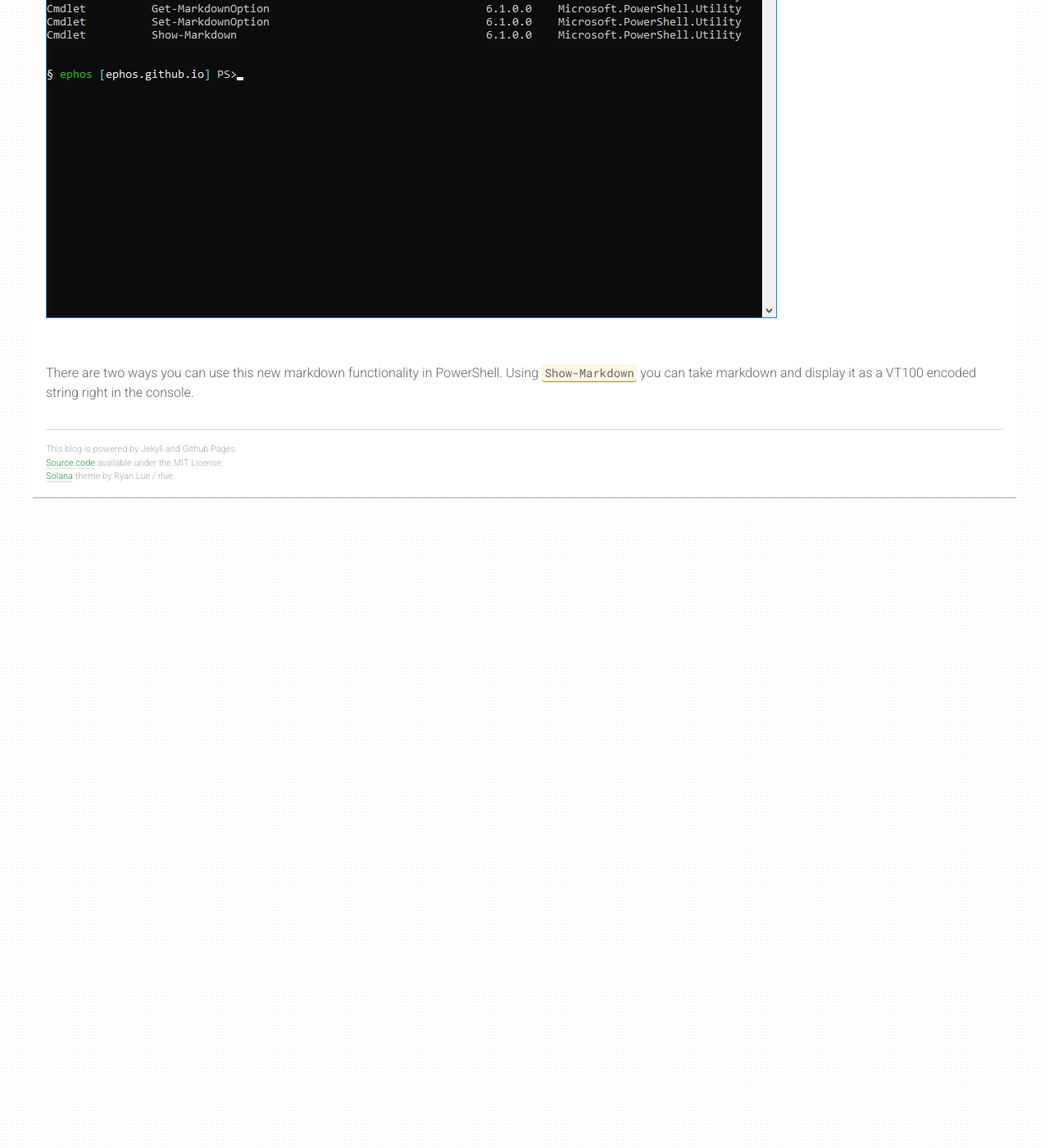
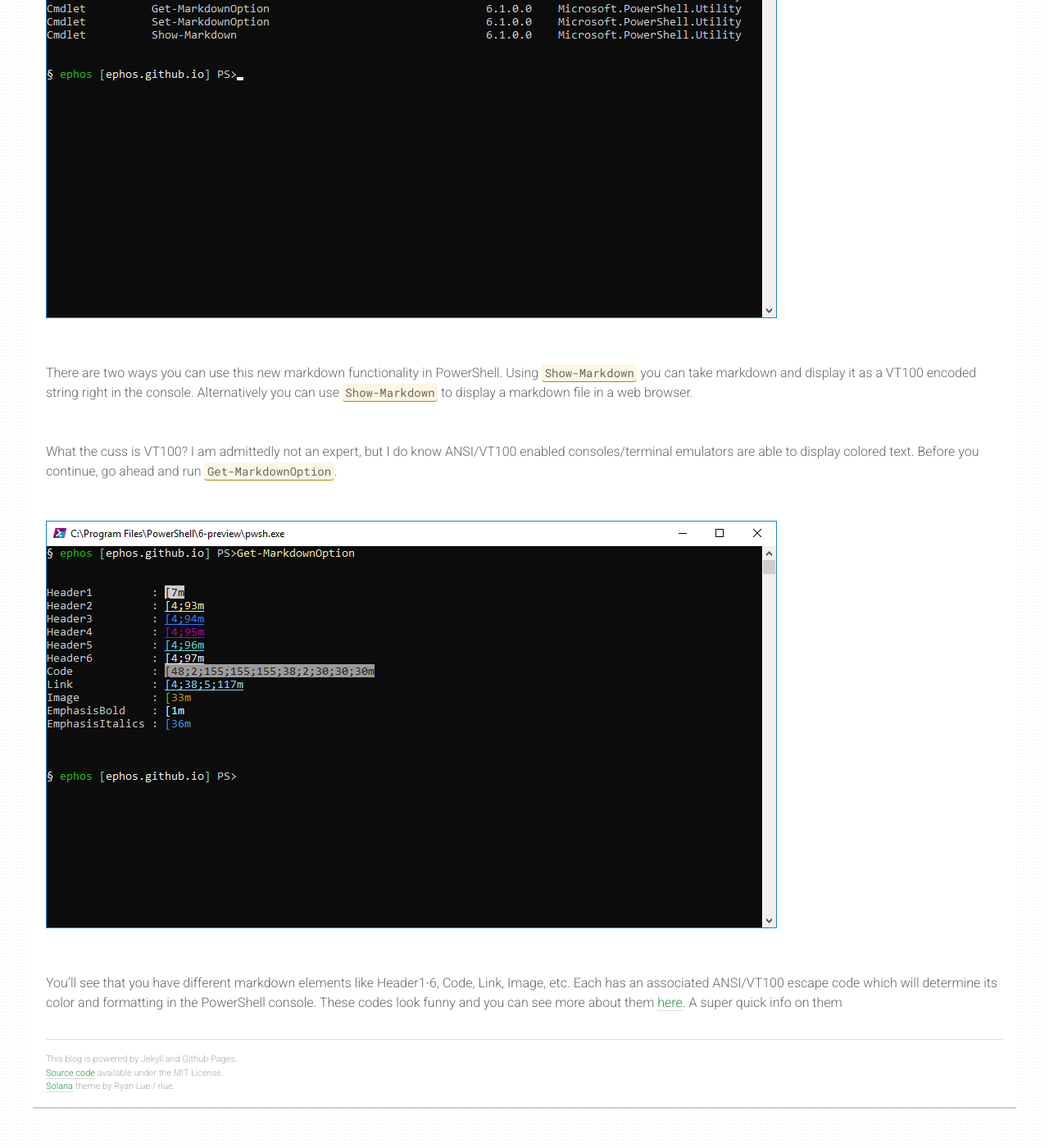
Before and after one commit to picobellobv/ephos.github.io, a Jekyll site: the page built from WIP/2018-7-25-pwsh-Markdown.md, in a window 1280 px wide and 1400 px high, scrolled down 1982 px. Shown: the whole window at 82% size. Built offline with Jekyll 4.4.1, drawn with Linux system fonts in a browser that asks for light colours; our own code applies the rules of GitHub Pages for plain Markdown files.

Commit message:
Update.
Still WIP.

```diff
--- a/WIP/2018-7-25-pwsh-Markdown.md
+++ b/WIP/2018-7-25-pwsh-Markdown.md
@@ -29,9 +29,16 @@ Get-Command -Noun Markdown*
 
 You can see we have 4 commands available for some markdown action.
 
-![pwshVersion]({{ site.baseurl }}/images/2018-7-25-2018-pwsh-Markdown/pwshMarkdown2.png)
+![commands]({{ site.baseurl }}/images/2018-7-25-2018-pwsh-Markdown/pwshMarkdown2.png)
 
-There are two ways you can use this new markdown functionality in PowerShell.  Using `Show-Markdown` you can take markdown and display it as a VT100 encoded string right in the console.
+There are two ways you can use this new markdown functionality in PowerShell.  Using `Show-Markdown` you can take markdown and display it as a VT100 encoded string right in the console.  Alternatively you can use `Show-Markdown` to display a markdown file in a web browser.
+
+What the cuss is VT100?  I am admittedly not an expert, but I do know ANSI/VT100 enabled consoles/terminal emulators are able to display colored text.  Before you continue, go ahead and run `Get-MarkdownOption`.
+
+![vt100]({{ site.baseurl }}/images/2018-7-25-2018-pwsh-Markdown/pwshMarkdown3.png)
+
+You'll see that you have different markdown elements like Header1-6, Code, Link, Image, etc.  Each has an associated ANSI/VT100 escape code which will determine its color and formatting in the PowerShell console.  These codes look funny and you can see more about them [here][ANSIVT100].  A super quick info on them
 
 [patch]:https://github.com/PowerShell/PowerShell/releases/tag/v6.1.0-preview.4
 [issue]:https://github.com/PowerShell/PowerShell/pull/6926
+[ANSIVT100]:https://misc.flogisoft.com/bash/tip_colors_and_formatting
```
Also changed, not shown: images/2018-7-25-2018-pwsh-Markdown/pwshMarkdown3.png (added).
